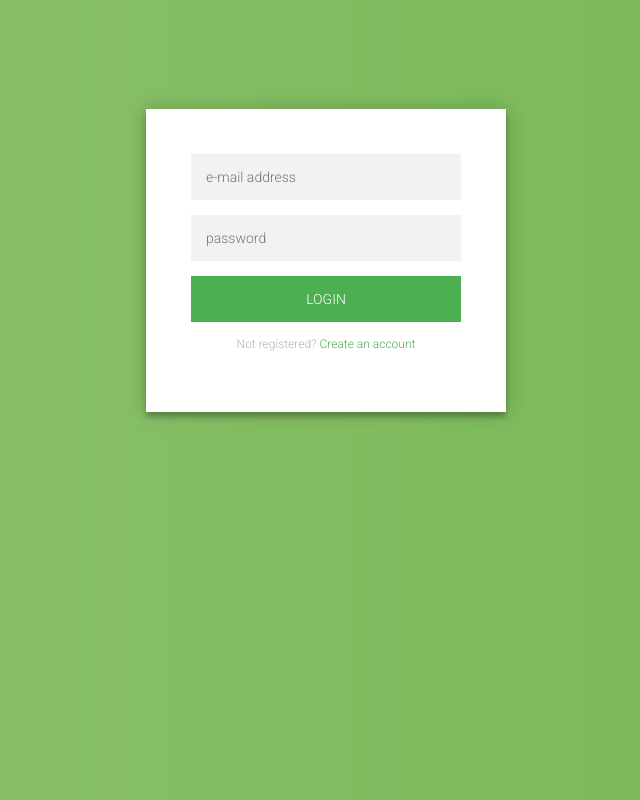
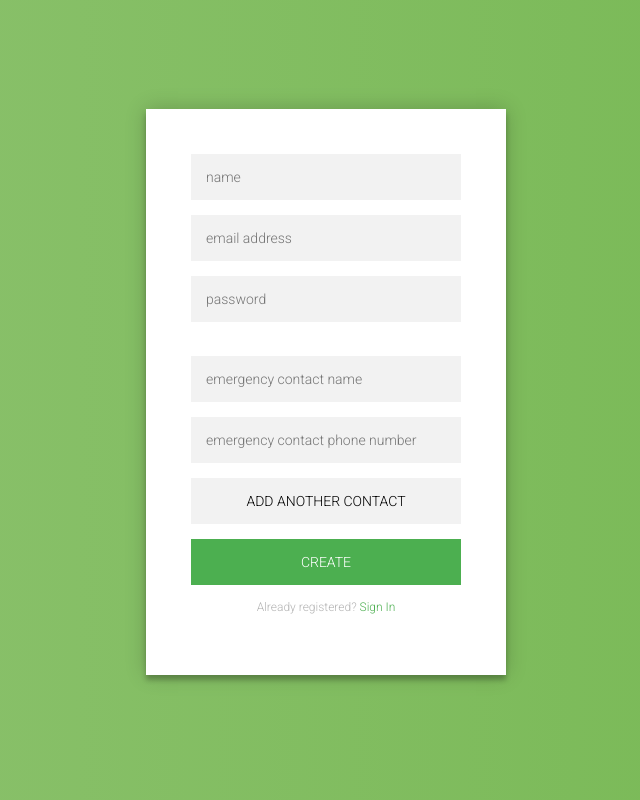
Before and after one commit to Lifeline-spartahack2016/Frontend, a plain HTML site: page index.html in a window 1280 px wide. Both pictures are taken after a click on the link "Create an account". Shown: the whole page, without its empty margins (314-954 px from the left). Drawn offline with nearby package versions, Linux system fonts and the light colour scheme.

Commit message:
Update index.html

```diff
--- a/index.html
+++ b/index.html
@@ -1,6 +1,9 @@
 <head>
 <link rel="stylesheet" type="text/css" href="style.css">
+
 </head>
+<script src="https://ajax.googleapis.com/ajax/libs/jquery/2.2.0/jquery.min.js"></script>
+<script src="code.js"></script>
 
 <div class="login-page">
   <div class="form">
@@ -13,15 +16,18 @@
        placeholder="password"/>
 
       <div id="dynamicInput">
-            emergency contact name<br><input type="text" name="contact[]">
-            emergency contact phone number<br><input type="text" name="phone[]">
+            <br><input type="text" name="contact[]" id = name-1
+            placeholder = "emergency contact name">
+            <br><input type="text" name="phone[]" id = number-1
+            placeholder = "emergency contact phone number">
       </div>
-     <input type="button" value="Add another contact" onClick="addInput('dynamicInput');">
-
+      <input id="addAnother" type="button" value="ADD ANOTHER CONTACT" onClick="addInput('dynamicInput');">
 
       <button>create</button>
       <p class="message">Already registered? <a href="#">Sign In</a></p>
     </form>
+
+
     <form class="login-form">
       <input type="text"
       placeholder="e-mail address"/>
```
